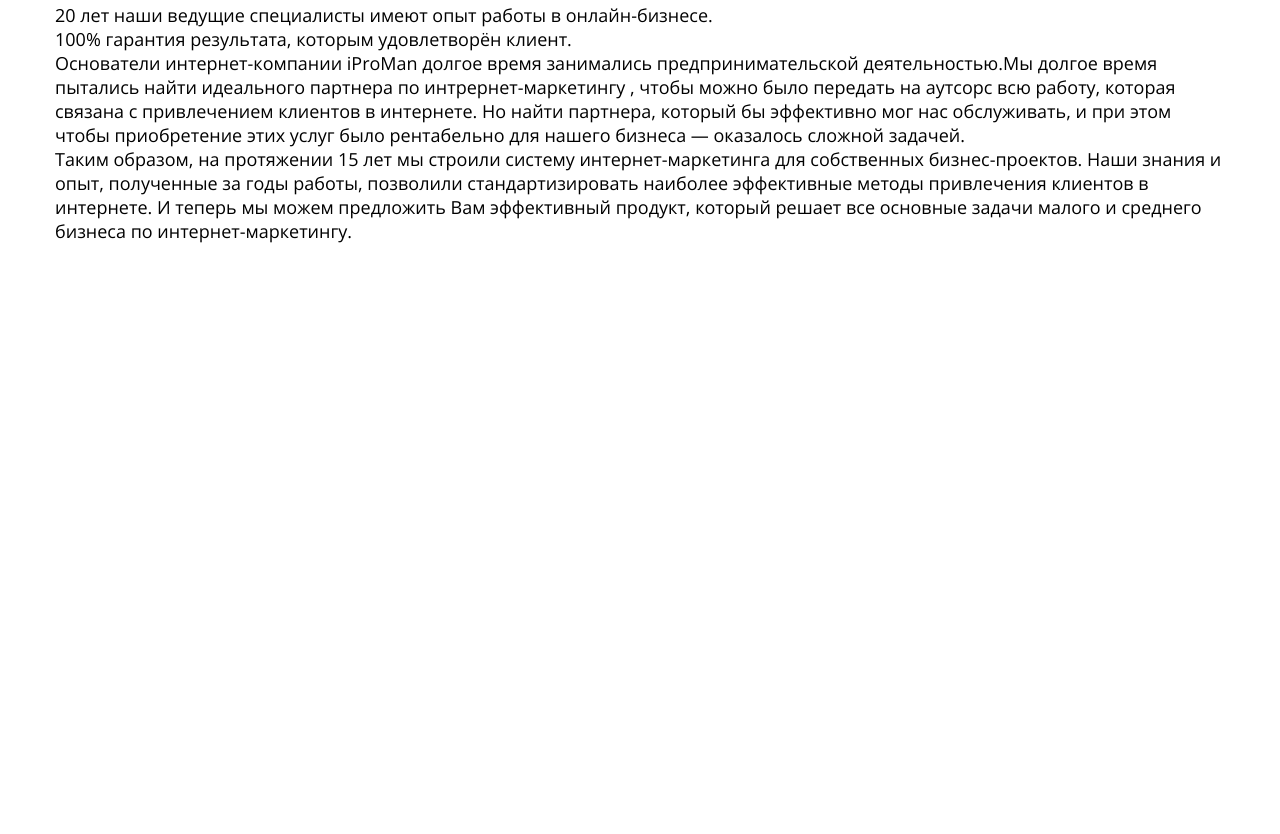
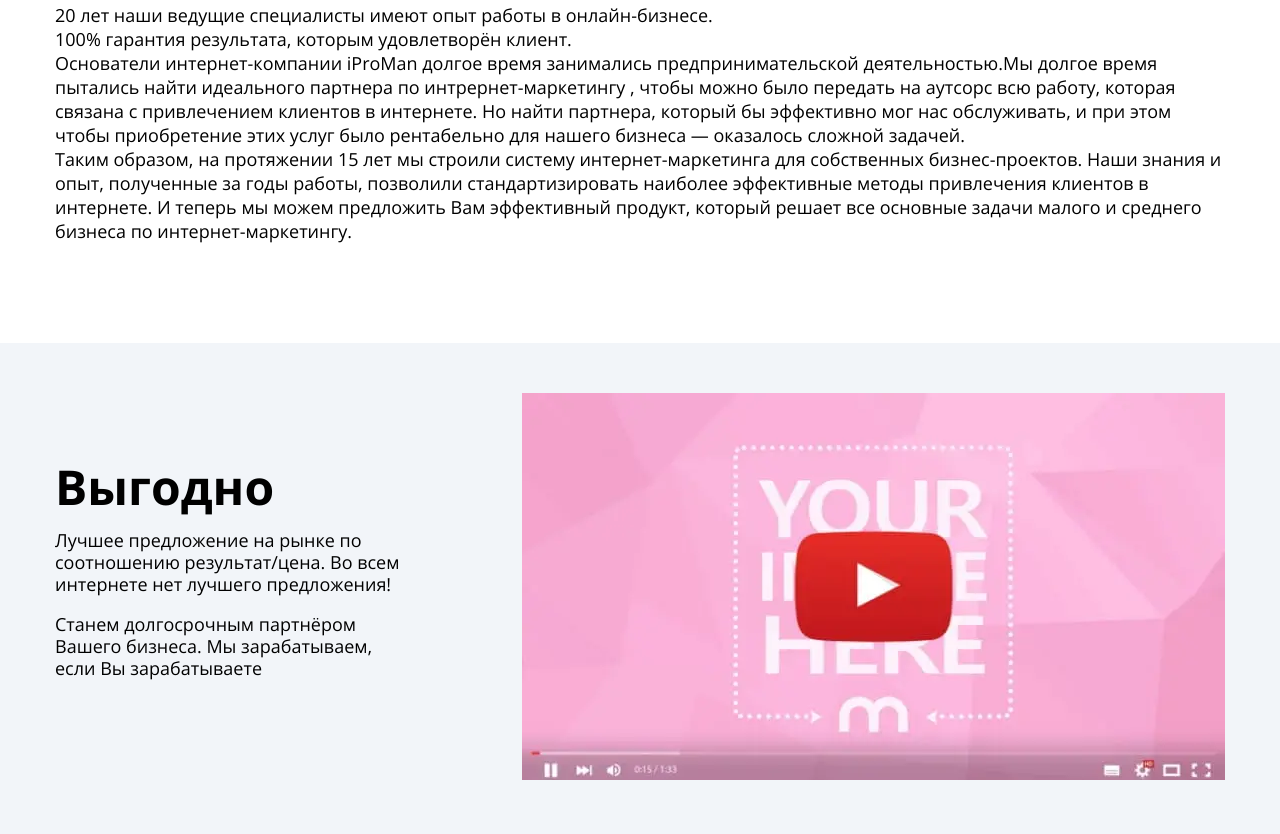
Before and after one commit to Kozheletov/iproman, a website: page source/index.html in a window 1280 px wide. Shown: the part 2578-3412 px from the top of the page. Before the commit the page ends 2921 px from the top, so only its background shows below. Drawn offline with nearby package versions, Linux system fonts and the light colour scheme; files that its build step writes are made by us from their sources; files whose address does not match are found by name.

Commit message:
add section video

```diff
--- a/source/index.html
+++ b/source/index.html
@@ -257,6 +257,28 @@
           <button class="about__read-more js-read-more">Читать далее</button>
         </div>
       </section>
+      <section class="video">
+        <div class="video__grid content">
+          <div class="video__wrap-text">
+            <h2 class="video__title">Выгодно</h2>
+            <div class="video__wrap-description">
+              <p class="video__text">
+                Лучшее предложение на рынке по соотношению результат/цена. Во всем интернете нет лучшего
+                предложения!
+              </p>
+              <p class="video__text">
+                Станем долгосрочным партнёром Вашего бизнеса. Мы зарабатываем, если Вы зарабатываете
+              </p>
+            </div>
+          </div>
+          <div class="video__wrap-img">
+            <picture>
+              <source media="(min-width: 1170px)" srcset="img/video-youtube-desktop.webp" />
+              <img src="img/video-youtube.webp" alt="Видеоролик" class="video__img" />
+            </picture>
+          </div>
+        </div>
+      </section>
     </main>
     <script src="js/scripts.min.js"></script>
   </body>
--- a/source/less/_media.less
+++ b/source/less/_media.less
@@ -1,4 +1,3 @@
 @mobile: (min-width: 480px);
 @tablet: (min-width: 800px);
 @desktop: (min-width: 1170px);
-@max-container-widht: 1200px;
--- a/source/less/styles.less
+++ b/source/less/styles.less
@@ -573,6 +573,57 @@
   }
 }
 
+.video {
+  padding: 25px 0 35px;
+  background-color: @bg-section-youtube;
+
+  @media @desktop {
+    padding: 50px 0;
+  }
+
+  &__grid {
+    display: grid;
+    gap: 50px;
+
+    @media @desktop {
+      grid-template-columns: 350px 1fr;
+    }
+  }
+
+  &__wrap-text {
+    padding: 0 40px;
+
+    @media @desktop {
+      padding: 70px 0 0;
+    }
+  }
+
+  &__title {
+    font-size: 48px;
+    line-height: 48px;
+    font-weight: 700;
+    margin-top: 0;
+    margin-bottom: 10px;
+  }
+
+  &__text {
+    margin-bottom: 0;
+    line-height: 22px;
+
+    @media @desktop {
+      font-size: 18px;
+    }
+  }
+
+  &__wrap-img {
+    text-align: center;
+
+    @media @desktop {
+      text-align: right;
+    }
+  }
+}
+
 .hide {
   display: none;
 }
```
Also changed, not shown: release/css/styles.min.css, release/img/video-youtube-desktop.jpg (added), release/img/video-youtube-desktop.jpg.jpg (added), release/img/video-youtube-desktop.webp (added), release/img/video-youtube.jpg (added), release/img/video-youtube.webp (added), release/index.html, source/img/video-youtube-desktop.webp (added), source/img/video-youtube.webp (added).
